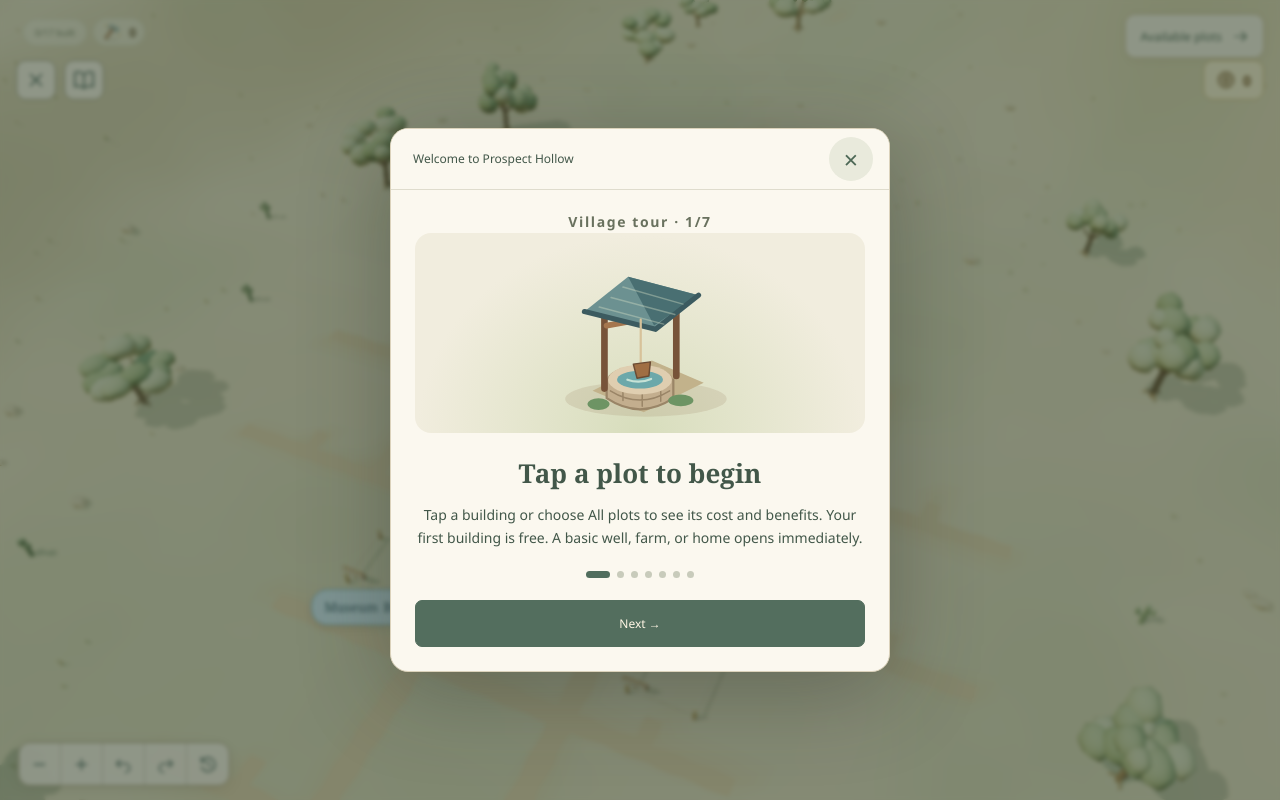
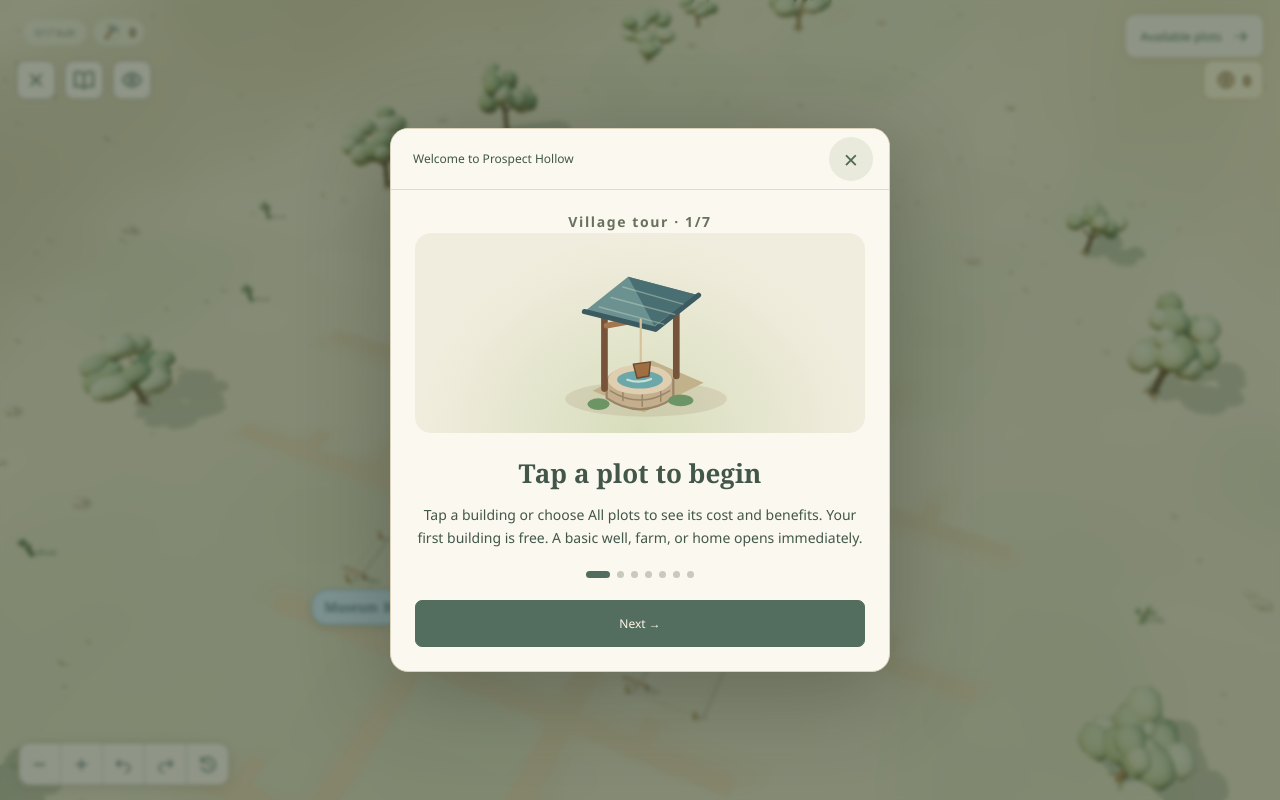
Before and after one commit to Starbugstone/Crystal-Cascade, a Vue app: page / in a window 1280 px wide. Both pictures are taken after a click on the button "Village". Built offline with nearby package versions, Linux system fonts and the light colour scheme.

Commit message:
Remember village label visibility with an eye toggle

```diff
--- a/src/components/GameIcon.vue
+++ b/src/components/GameIcon.vue
@@ -14,6 +14,9 @@
 <script setup>
 defineProps({ name: { type: String, default: 'spark' } });
 const paths = {
+  eye: 'M2 12s3.5-7 10-7 10 7 10 7-3.5 7-10 7S2 12 2 12Zm13 0a3 3 0 1 1-6 0 3 3 0 0 1 6 0Z',
+  'eye-off':
+    'm3 3 18 18M9 5.4A12 12 0 0 1 12 5c6.5 0 10 7 10 7a18 18 0 0 1-3 3.8M6 6.5A20 20 0 0 0 2 12s3.5 7 10 7a13 13 0 0 0 5-1M10 10a3 3 0 0 0 4 4',
   book: 'M12 6v15M12 6C9 3 5 3 2 4v15c4-1 7-1 10 2 3-3 6-3 10-2V4c-3-1-7-1-10 2Z',
   pickaxe: 'm13 10-8 11-2-2 9-10M5 3c7-1 13 5 15 12-4-5-8-9-15-12Zm7 1 3-2 3 3-3 3',
   home: 'm3 11 9-8 9 8M5 9v12h5v-7h4v7h5V9',
--- a/src/components/town/TownView.vue
+++ b/src/components/town/TownView.vue
@@ -34,7 +34,11 @@
       <div
         ref="mapFrame"
         class="town-map-frame"
-        :class="{ 'town-has-raid': activeRaid, 'town-fullscreen': fullscreen }"
+        :class="{
+          'town-has-raid': activeRaid,
+          'town-fullscreen': fullscreen,
+          'town-labels-hidden': !settings.showVillageLabels,
+        }"
       >
         <button
           ref="fullscreenButton"
@@ -52,6 +56,15 @@
           @click="dialogMode = 'story'"
         >
           <GameIcon name="book" />
+        </button>
+        <button
+          class="town-fullscreen-button town-labels-button"
+          :aria-label="t('Building labels')"
+          :title="t(settings.showVillageLabels ? 'Hide building labels' : 'Show building labels')"
+          :aria-pressed="settings.showVillageLabels"
+          @click="settings.setVillageLabels(!settings.showVillageLabels)"
+        >
+          <GameIcon :name="settings.showVillageLabels ? 'eye' : 'eye-off'" />
         </button>
         <div
           v-if="fullscreen && !activeRaid"
--- a/src/services/localProfile.js
+++ b/src/services/localProfile.js
@@ -2,7 +2,7 @@
 // Earlier v1/v2 profiles are deliberately not imported, including writes from old open tabs.
 export const SAVE_KEY = 'crystal-cascade-profile-v3';
 
-// The local adapter is the only storage boundary. The Symfony follow-up can replace it.
+// This adapter is the progress storage boundary. The Symfony follow-up can replace it.
 export const localProfile = {
   load() {
     try {
--- a/src/stores/settingsStore.js
+++ b/src/stores/settingsStore.js
@@ -1,4 +1,14 @@
 import { defineStore } from 'pinia';
+
+// Keep this visual preference independent of progress resets.
+const VILLAGE_LABELS_KEY = 'crystal-cascade-village-labels';
+const savedVillageLabels = () => {
+  try {
+    return globalThis.localStorage?.getItem(VILLAGE_LABELS_KEY) !== 'false';
+  } catch {
+    return true;
+  }
+};
 
 export const useSettingsStore = defineStore('settings', {
   state: () => ({
@@ -9,8 +19,17 @@ export const useSettingsStore = defineStore('settings', {
       typeof window !== 'undefined' &&
       (window.matchMedia?.('(prefers-reduced-motion: reduce)').matches ?? false),
     highContrastMode: false,
+    showVillageLabels: savedVillageLabels(),
   }),
   actions: {
+    setVillageLabels(visible) {
+      this.showVillageLabels = visible !== false;
+      try {
+        globalThis.localStorage?.setItem(VILLAGE_LABELS_KEY, String(this.showVillageLabels));
+      } catch {
+        // Storage restrictions still allow the choice for this session.
+      }
+    },
     toggleSettings(explicit) {
       if (typeof explicit === 'boolean') {
         this.isSettingsOpen = explicit;
--- a/src/styles/town.css
+++ b/src/styles/town.css
@@ -1974,7 +1974,7 @@ html:has(.town-museum[open]) {
   justify-content: center;
   gap: 7px;
   min-height: 40px;
-  max-width: calc(100% - 128px);
+  max-width: calc(100% - 176px);
   padding: 6px 12px;
   border: 1px solid #cfb772;
   border-radius: 10px;
@@ -2059,3 +2059,12 @@ html:has(.town-museum[open]) {
   margin-top: 8px;
   accent-color: #8ca866;
 }
+
+.town-labels-button {
+  left: 112px;
+}
+.town-labels-hidden .town-scene-labels,
+.town-labels-hidden .map-label,
+.town-labels-hidden .mine-label {
+  display: none;
+}
```
Also changed, not shown: src/i18n/fr.json, 3 other files (tests, documents, lock files or other folders).
